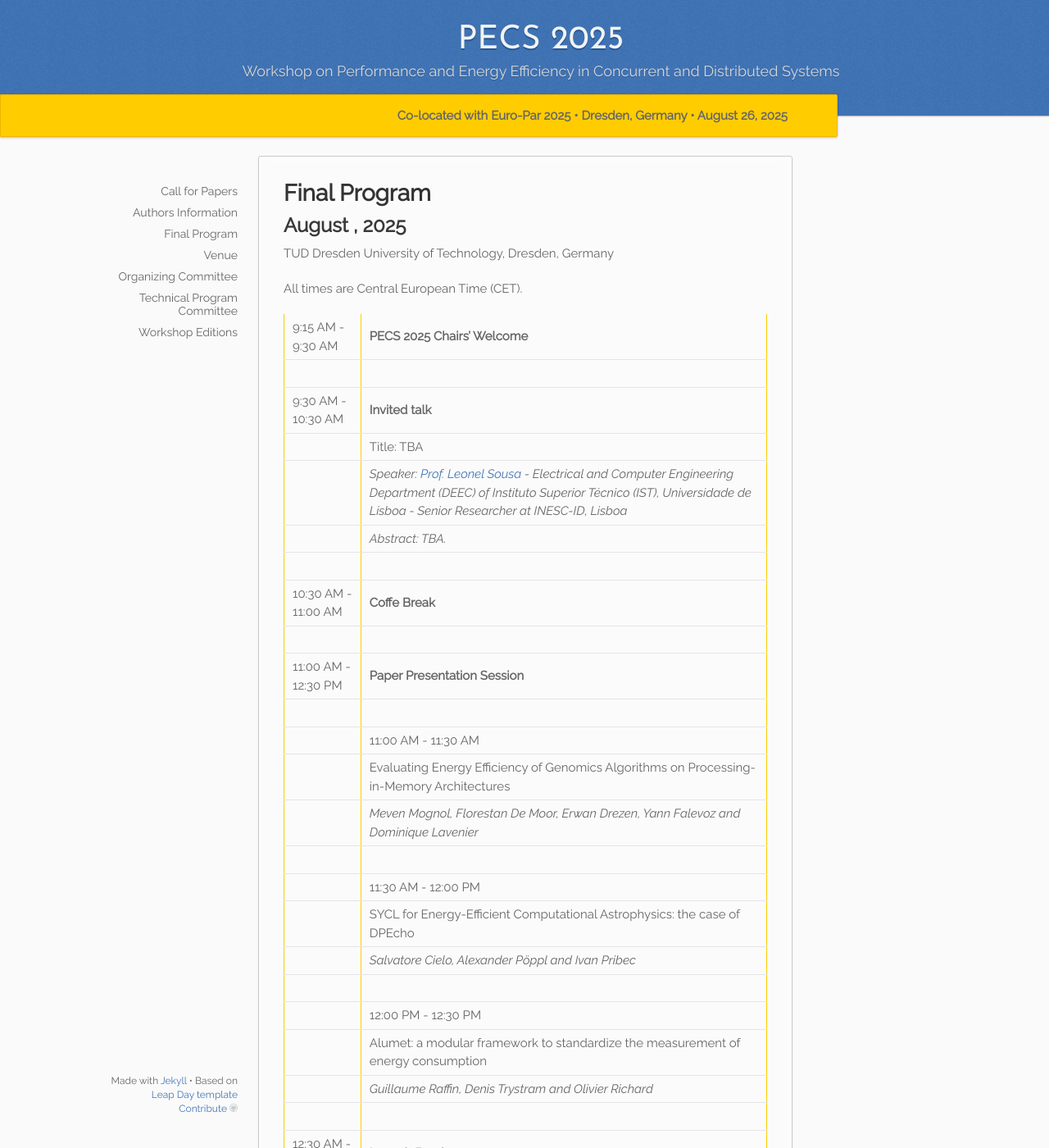
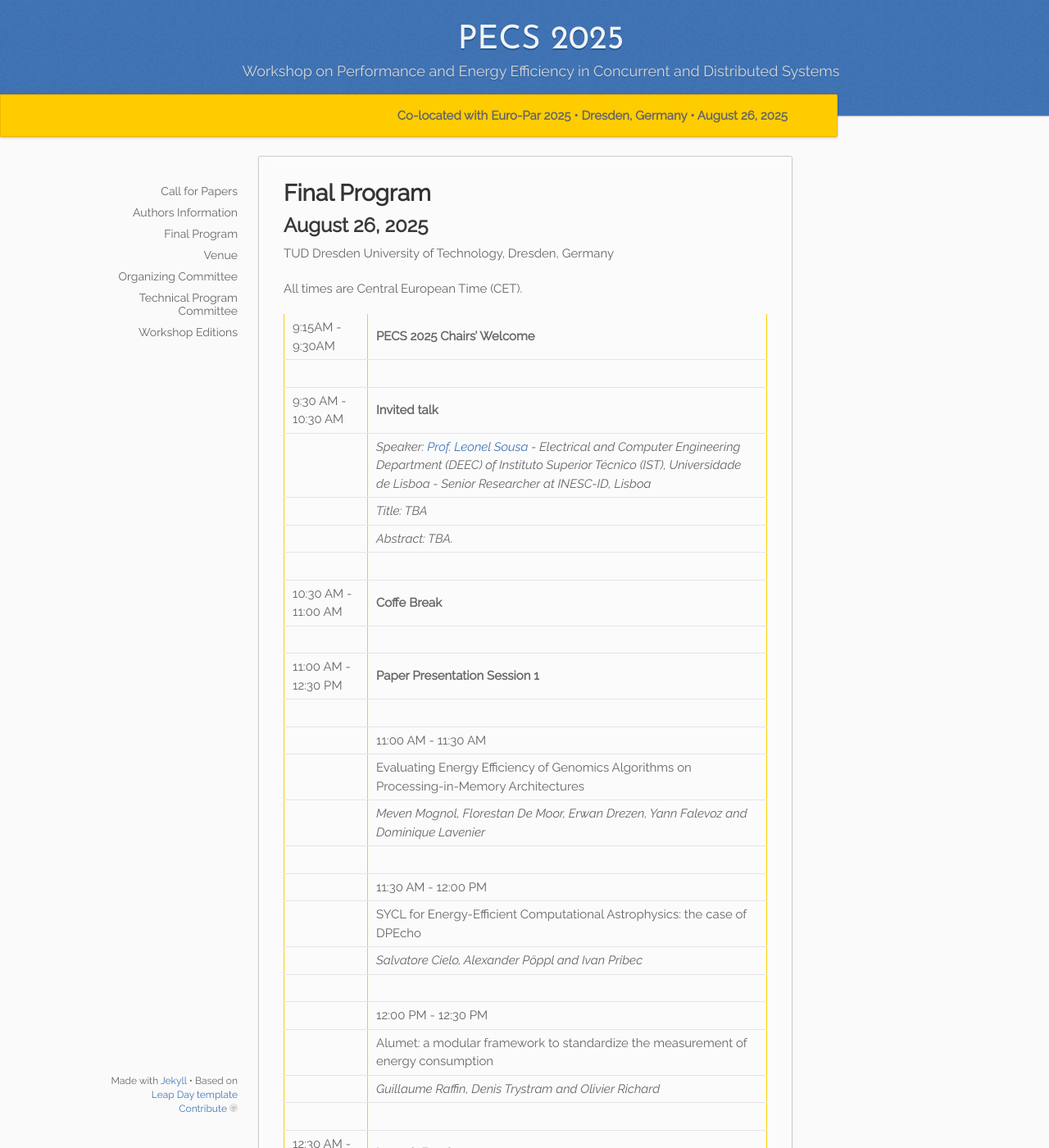
Before and after one commit to pecs-workshop/pecs-workshop.github.io, a Jekyll site: the page built from _2025/05.program.md, in a window 1280 px wide and 1400 px high. Shown: the whole window at 82% size. Built offline with Jekyll 4.4.1, drawn with Linux system fonts in a browser that asks for light colours; some of the changed text lies outside the part shown.

Commit message:
Program created

```diff
--- a/_2025/05.program.md
+++ b/_2025/05.program.md
@@ -10,22 +10,22 @@
 {%- assign year = page.collection -%}
 
 
-## August , 2025
+## August 26, 2025
 
 {{ edition.venue }}, {{ edition.location }}
 
 All times are Central European Time (CET).
 
-| 9:15 AM - 9:30 AM | **PECS 2025 Chairs' Welcome**
+| 9:15AM - 9:30AM | **PECS 2025 Chairs' Welcome**
 | |
 | 9:30 AM - 10:30 AM | **Invited talk**
-| | Title: TBA
-| | *Speaker: [Prof. Leonel Sousa](https://www.cosenza.eu/) - Electrical and Computer Engineering Department (DEEC) of Instituto Superior Técnico (IST), Universidade de Lisboa - Senior Researcher at INESC-ID, Lisboa*
+| | *Speaker: [Prof. Leonel Sousa](https://sips.inesc-id.pt/~las/) - Electrical and Computer Engineering Department (DEEC) of Instituto Superior Técnico (IST), Universidade de Lisboa - Senior Researcher at INESC-ID, Lisboa*
+| | *Title: TBA*
 | | *Abstract: TBA.*
 | |
 | 10:30 AM - 11:00 AM | **Coffe Break**
 | |
-| 11:00 AM - 12:30 PM | **Paper Presentation Session**
+| 11:00 AM - 12:30 PM | **Paper Presentation Session 1**
 | |
 | | 11:00 AM - 11:30 AM
 | | Evaluating Energy Efficiency of Genomics Algorithms on Processing-in-Memory Architectures
```
Also changed, not shown: other parts of _2025/05.program.md (+2 -3 lines).
